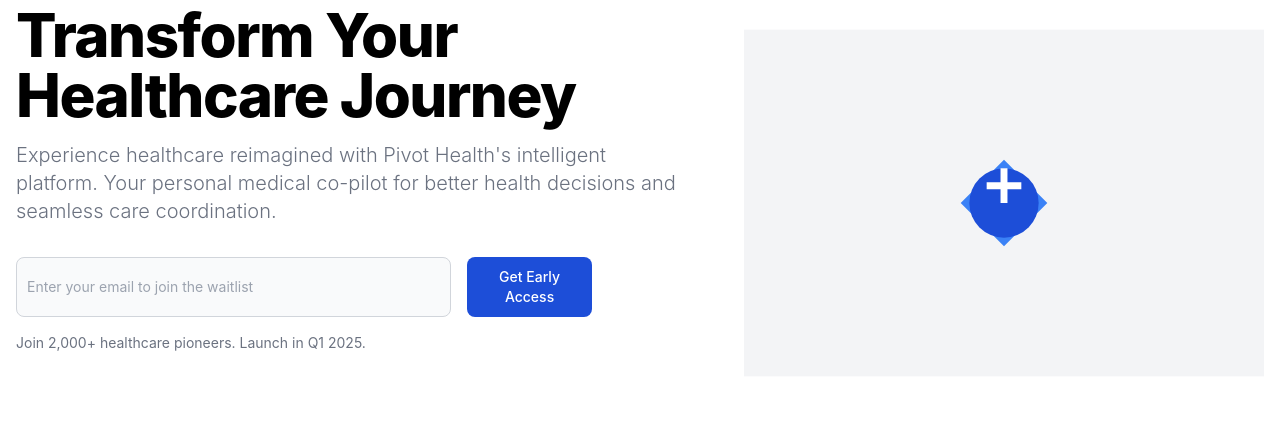
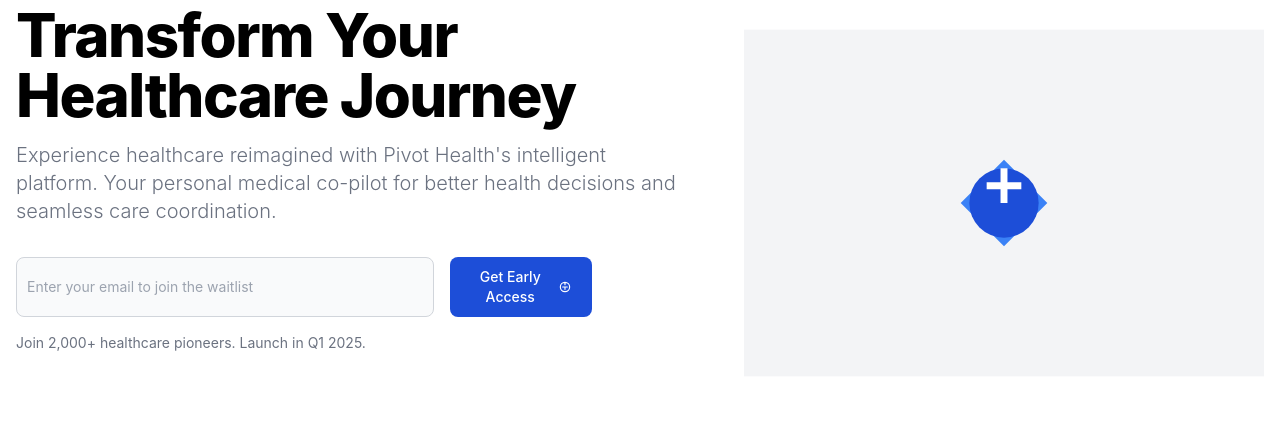
Before and after one commit to ariakerstein/pivot-health, a Flask app: page / in a window 1280 px wide. Shown: the part 167-614 px from the top of the page. Run offline with Flask 3, Linux system fonts and the light colour scheme; some libraries are stand-ins or nearby versions.

Commit message:
Agent query: Is the new medical cross icon visible next to the 'Get Early Access' button with proper spacing and alignment?
Enhance waitlist signup button with icon and inline-flex styling.

Screenshot: https://storage.googleapis.com/screenshot-production-us-central1/06abb131-9504-4301-9196-ae4d9d3055b2/cea71c67-d436-4bea-a91a-c0f8f49ed7d7.jpg

```diff
--- a/static/css/main.css
+++ b/static/css/main.css
@@ -700,6 +700,10 @@ video {
   margin-inline-end: 0.5rem;
 }
 
+.ml-2 {
+  margin-left: 0.5rem;
+}
+
 .mr-2 {
   margin-right: 0.5rem;
 }
@@ -742,6 +746,10 @@ video {
 
 .flex {
   display: flex;
+}
+
+.inline-flex {
+  display: inline-flex;
 }
 
 .table {
--- a/templates/index.html
+++ b/templates/index.html
@@ -14,7 +14,12 @@
                     {{ waitlist_form.hidden_tag() }}
                     <div class="flex flex-col sm:flex-row gap-4">
                         {{ waitlist_form.email(class="bg-gray-50 border border-gray-300 text-gray-900 sm:text-sm rounded-lg focus:ring-primary-500 focus:border-primary-500 block w-full p-2.5 dark:bg-gray-700 dark:border-gray-600 dark:placeholder-gray-400 dark:text-white", placeholder="Enter your email to join the waitlist") }}
-                        <button type="submit" class="w-full sm:w-auto text-white bg-primary-700 hover:bg-primary-800 focus:ring-4 focus:ring-primary-300 font-medium rounded-lg text-sm px-5 py-2.5 text-center dark:bg-primary-600 dark:hover:bg-primary-700 dark:focus:ring-primary-800">Get Early Access</button>
+                        <button type="submit" class="w-full sm:w-auto text-white bg-primary-700 hover:bg-primary-800 focus:ring-4 focus:ring-primary-300 font-medium rounded-lg text-sm px-5 py-2.5 text-center dark:bg-primary-600 dark:hover:bg-primary-700 dark:focus:ring-primary-800 inline-flex items-center">
+                            Get Early Access
+                            <svg class="w-5 h-5 ml-2" viewBox="0 0 24 24" fill="none" xmlns="http://www.w3.org/2000/svg">
+                                <path d="M12 4v4m0 4v4m-4-4h8m-4 8a8 8 0 100-16 8 8 0 000 16z" stroke="currentColor" stroke-width="2" stroke-linecap="round" stroke-linejoin="round"/>
+                            </svg>
+                        </button>
                     </div>
                     <p class="text-sm text-gray-500 dark:text-gray-400">Join 2,000+ healthcare pioneers. Launch in Q1 2025.</p>
                 </form>
```
